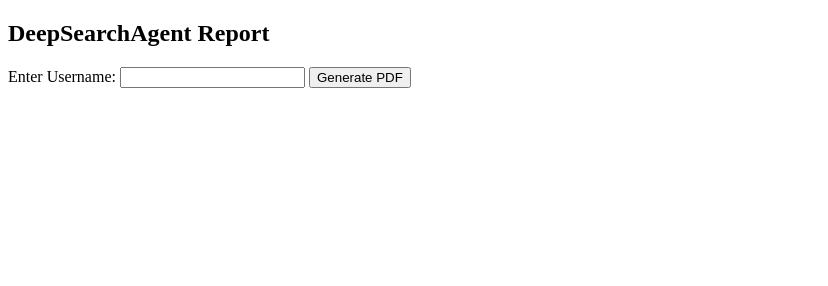
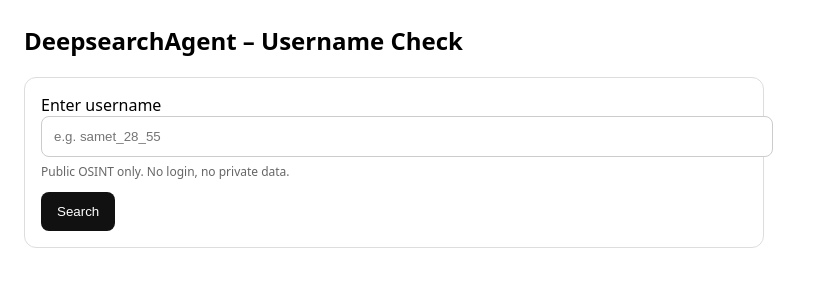
Before and after one commit to mcgogo64-cell/DeepsearchAgent1, a plain HTML site: page index.html in a window 1280 px wide. Shown: the whole page, without its empty margins (0-828 px from the left). Drawn offline with Linux system fonts and the light colour scheme.

Commit message:
index.html

```diff
--- a/index.html
+++ b/index.html
@@ -1,14 +1,29 @@
-<!DOCTYPE html>
-<html>
-  <head>
-    <title>DeepSearchAgent</title>
-  </head>
-  <body>
-    <h2>DeepSearchAgent Report</h2>
-    <form action="/report" method="post">
-      <label for="username">Enter Username:</label>
-      <input type="text" id="username" name="username" required>
-      <button type="submit">Generate PDF</button>
+<!doctype html>
+<html lang="en">
+<head>
+  <meta charset="UTF-8" />
+  <meta name="viewport" content="width=device-width,initial-scale=1" />
+  <title>DeepsearchAgent – Username Check</title>
+  <style>
+    body{font-family:system-ui,Arial;margin:24px;max-width:740px}
+    .card{border:1px solid #ddd;border-radius:12px;padding:16px}
+    input{width:100%;padding:12px;border:1px solid #ccc;border-radius:8px}
+    button{padding:12px 16px;border:none;border-radius:8px;background:#111;color:#fff}
+    table{width:100%;border-collapse:collapse;margin-top:12px}
+    th,td{padding:8px;border-bottom:1px solid #eee;text-align:left}
+    .tag{padding:2px 8px;border-radius:12px;font-size:12px}
+    .ok{background:#e6ffed} .maybe{background:#fffbe6} .no{background:#ffeaea}
+  </style>
+</head>
+<body>
+  <h2>DeepsearchAgent – Username Check</h2>
+  <div class="card">
+    <form method="post" action="/search">
+      <label>Enter username</label><br/>
+      <input name="username" placeholder="e.g. samet_28_55" required />
+      <p style="color:#666;font-size:12px;margin:6px 0 12px">Public OSINT only. No login, no private data.</p>
+      <button type="submit">Search</button>
     </form>
-  </body>
+  </div>
+</body>
 </html>
```
